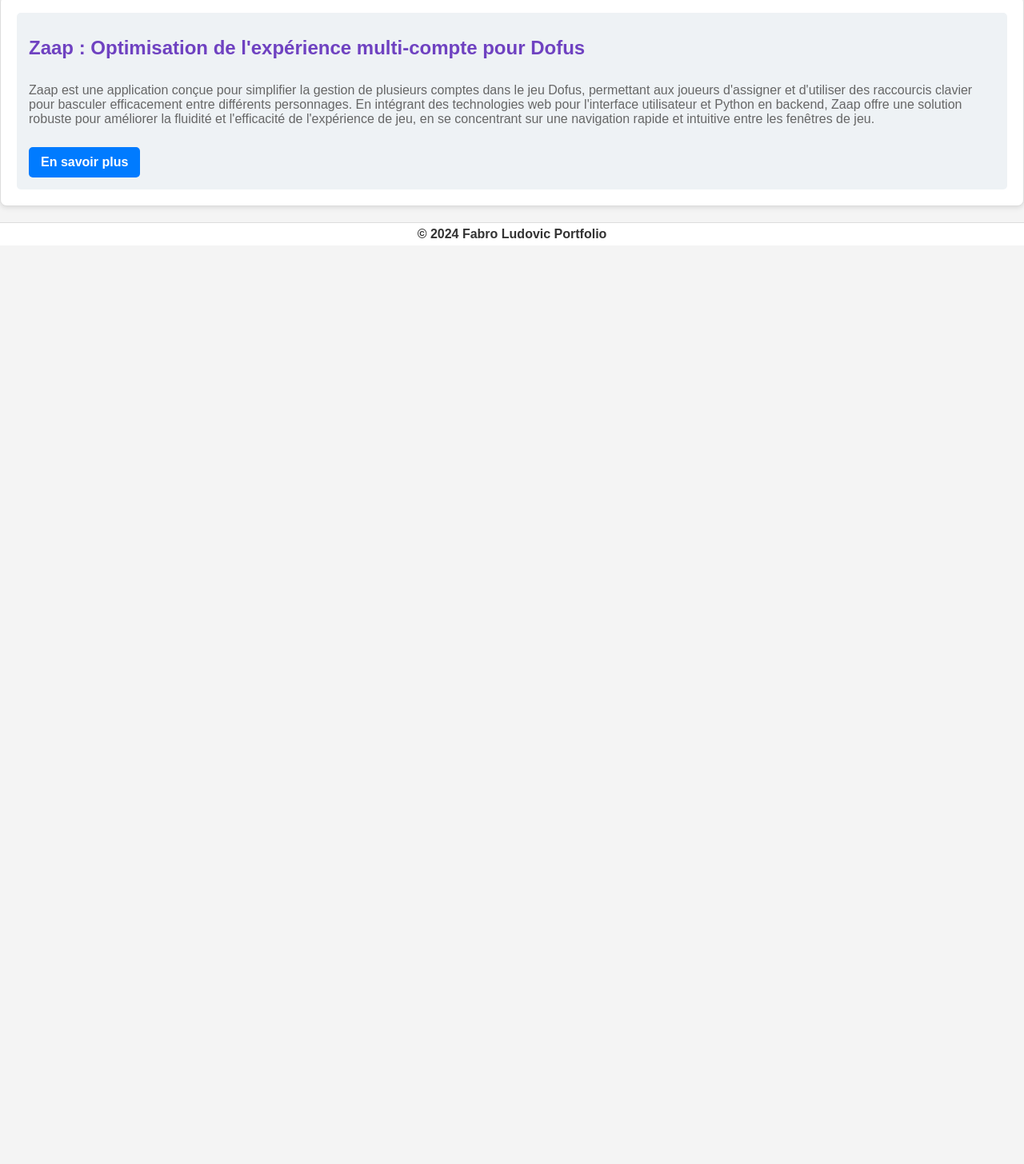
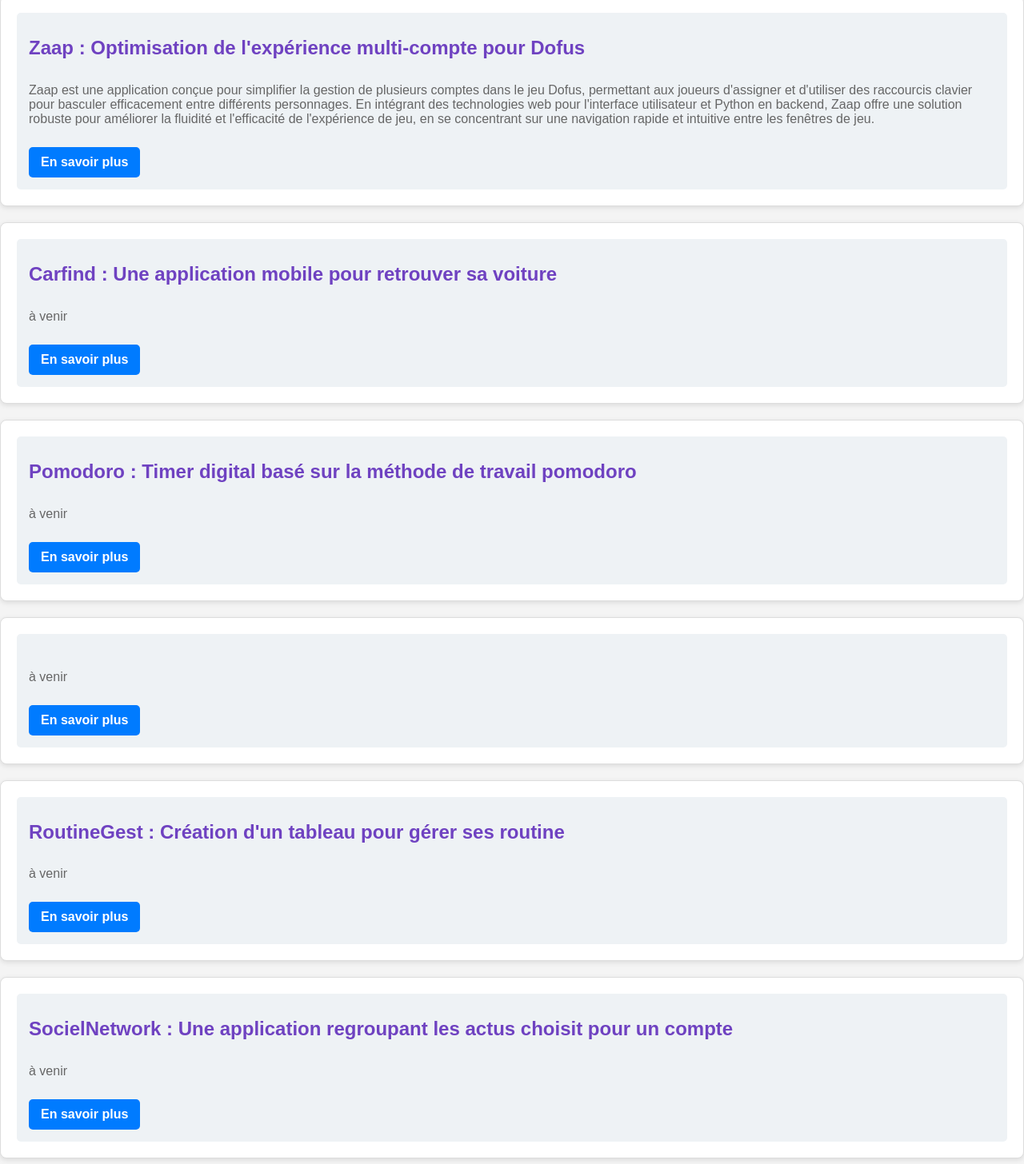
Before and after one commit to ludofbr/Portfolio-html, a plain HTML site: page portfolio/menu/projets.html in a window 1280 px wide. Shown: the part 144-1600 px from the top of the page at 80% size. Before the commit the page ends 800 px from the top, so only its background shows below. Drawn offline with Linux system fonts and the light colour scheme.

Commit message:
Update projets.html

```diff
--- a/portfolio/menu/projets.html
+++ b/portfolio/menu/projets.html
@@ -30,6 +30,61 @@
             <a href="../projets/zaap.html" class="link">En savoir plus</a>
         </div>
         </section>
+        <section class="projets-box">
+            <div class="projets-desc">
+            <h2>Carfind : Une application mobile pour retrouver sa voiture</h2>
+
+            <p>
+                à venir
+            </p>
+
+            <a href="#" class="link">En savoir plus</a>
+        </div>
+        </section>
+        <section class="projets-box">
+            <div class="projets-desc">
+            <h2>Pomodoro : Timer digital basé sur la méthode de travail pomodoro</h2>
+
+            <p>
+                à venir
+            </p>
+
+            <a href="#" class="link">En savoir plus</a>
+        </div>
+        </section>
+        <section class="projets-box">
+            <div class="projets-desc">
+            <h2></h2>
+
+            <p>
+                à venir
+            </p>
+
+            <a href="#" class="link">En savoir plus</a>
+        </div>
+        </section>
+        <section class="projets-box">
+            <div class="projets-desc">
+            <h2>RoutineGest : Création d'un tableau pour gérer ses routine</h2>
+
+            <p>
+                à venir
+            </p>
+
+            <a href="#" class="link">En savoir plus</a>
+        </div>
+        </section>
+        <section class="projets-box">
+            <div class="projets-desc">
+            <h2>SocielNetwork : Une application regroupant les actus choisit pour un compte</h2>
+
+            <p>
+                à venir
+            </p>
+
+            <a href="#" class="link">En savoir plus</a>
+        </div>
+        </section>
     </main>
     <footer>
         <p>&copy; 2024 Fabro Ludovic Portfolio</p>
```
